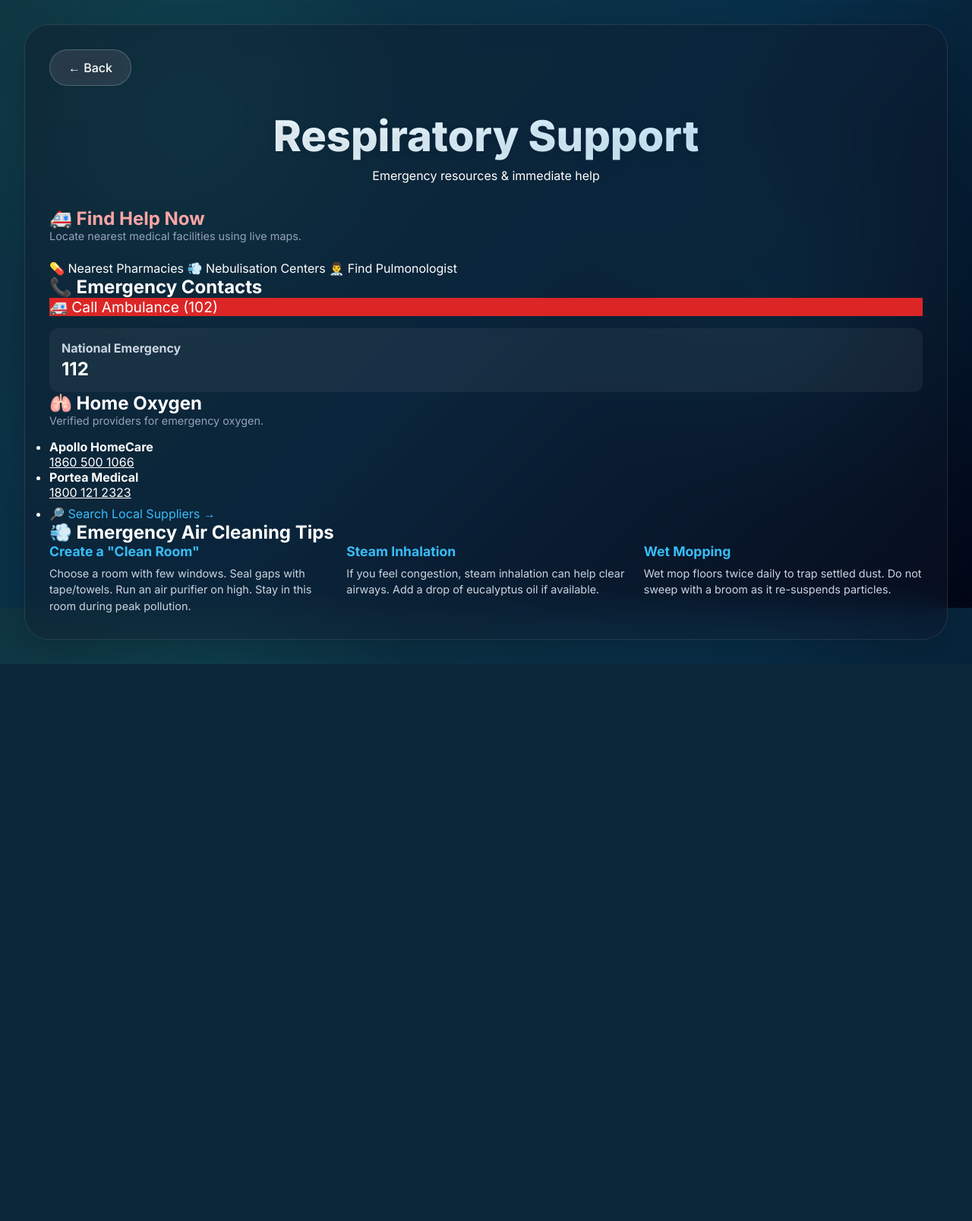
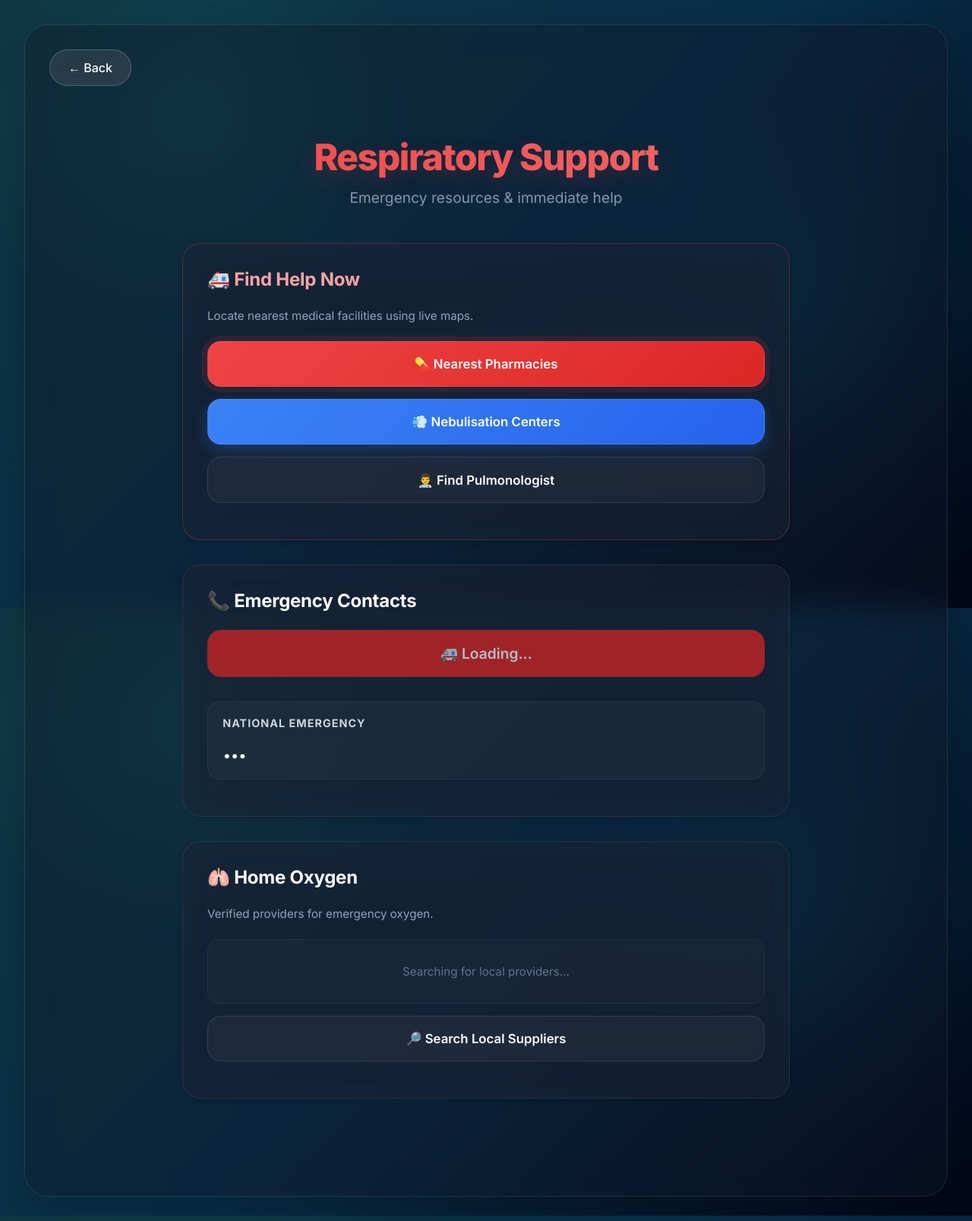
Before and after one commit to Arav-Arun/breatheAI_MumbaiHacks, a Flask app: page /support in a window 1280 px wide. Shown: the whole page at 76% size. Before the commit the page ends 874 px from the top, so only its background shows below. Run offline with Flask 3, Linux system fonts and the light colour scheme.

Commit message:
remove hardcoded data

```diff
--- a/frontend/static/css/style.css
+++ b/frontend/static/css/style.css
@@ -1147,22 +1147,158 @@ footer {
     }
 }
 
-/* Support Button */
-.support-btn {
-    display: inline-block;
-    padding: 0.8rem 1.5rem;
-    background: rgba(220, 38, 38, 0.2);
-    border: 1px solid rgba(220, 38, 38, 0.4);
-    border-radius: 50px;
-    color: #fca5a5;
-    text-decoration: none;
-    font-weight: 600;
-    transition: all 0.3s ease;
+/* Support Page Styles - Premium Redesign */
+.emergency-header {
+    text-align: center;
+    margin-bottom: 3rem;
+    padding-top: 2rem;
 }
 
-.support-btn:hover {
-    background: rgba(220, 38, 38, 0.4);
+.emergency-title {
+    background: linear-gradient(135deg, #ef4444 0%, #f87171 100%);
+    -webkit-background-clip: text;
+    -webkit-text-fill-color: transparent;
+    font-size: 3rem;
+    font-weight: 800;
+    letter-spacing: -0.03em;
+    margin-bottom: 0.75rem;
+    text-shadow: 0 10px 30px rgba(239, 68, 68, 0.2);
+}
+
+.emergency-subtitle {
+    color: var(--text-secondary);
+    font-size: 1.2rem;
+    font-weight: 400;
+    opacity: 0.9;
+}
+
+.support-grid {
+    display: flex;
+    flex-direction: column;
+    gap: 2rem;
+    max-width: 800px;
+    width: 100%;
+    margin: 0 auto;
+    padding-bottom: 6rem;
+}
+
+.support-card {
+    background: rgba(30, 41, 59, 0.4);
+    backdrop-filter: blur(20px);
+    -webkit-backdrop-filter: blur(20px);
+    border: 1px solid rgba(255, 255, 255, 0.08);
+    border-radius: 24px;
+    padding: 2rem;
+    transition: transform 0.3s cubic-bezier(0.4, 0, 0.2, 1), box-shadow 0.3s ease;
+    box-shadow: 0 4px 6px -1px rgba(0, 0, 0, 0.1), 0 2px 4px -1px rgba(0, 0, 0, 0.06);
+}
+
+.support-card:hover {
+    transform: translateY(-4px);
+    box-shadow: 0 20px 40px -5px rgba(0, 0, 0, 0.2);
+    border-color: rgba(255, 255, 255, 0.15);
+    background: rgba(30, 41, 59, 0.5);
+}
+
+.support-card h2 {
+    font-size: 1.5rem;
+    margin-bottom: 1.5rem;
+    display: flex;
+    align-items: center;
+    gap: 0.75rem;
+    color: var(--text-primary);
+    font-weight: 700;
+    letter-spacing: -0.01em;
+}
+
+.action-btn {
+    display: flex;
+    align-items: center;
+    justify-content: center;
+    gap: 0.75rem;
+    width: 100%;
+    padding: 1.2rem;
+    border-radius: 18px;
+    font-weight: 600;
+    text-decoration: none;
+    margin-bottom: 1rem;
+    transition: all 0.3s cubic-bezier(0.4, 0, 0.2, 1);
+    font-size: 1.05rem;
+    position: relative;
+    overflow: hidden;
+}
+
+.action-btn:hover {
+    transform: translateY(-2px);
+    filter: brightness(1.1);
+}
+
+.action-btn:active {
+    transform: translateY(0);
+}
+
+.btn-primary {
+    background: linear-gradient(135deg, #ef4444 0%, #dc2626 100%);
     color: white;
-    transform: translateY(-2px);
-    box-shadow: 0 4px 12px rgba(220, 38, 38, 0.2);
+    box-shadow: 0 8px 20px rgba(239, 68, 68, 0.25);
+    border: 1px solid rgba(255, 255, 255, 0.1);
 }
+
+.btn-secondary {
+    background: linear-gradient(135deg, #3b82f6 0%, #2563eb 100%);
+    color: white;
+    box-shadow: 0 8px 20px rgba(59, 130, 246, 0.25);
+    border: 1px solid rgba(255, 255, 255, 0.1);
+}
+
+.btn-outline {
+    background: rgba(255, 255, 255, 0.03);
+    border: 1px solid rgba(255, 255, 255, 0.1);
+    color: var(--text-primary);
+    backdrop-filter: blur(10px);
+}
+
+.btn-outline:hover {
+    background: rgba(255, 255, 255, 0.08);
+    border-color: rgba(255, 255, 255, 0.2);
+}
+
+/* Pulsing animation for emergency button */
+@keyframes pulse-red {
+    0% { box-shadow: 0 0 0 0 rgba(239, 68, 68, 0.4); }
+    70% { box-shadow: 0 0 0 10px rgba(239, 68, 68, 0); }
+    100% { box-shadow: 0 0 0 0 rgba(239, 68, 68, 0); }
+}
+
+.btn-pulse {
+    animation: pulse-red 2s infinite;
+}
+
+.tips-list {
+    list-style: none;
+    padding: 0;
+}
+
+.tips-list li {
+    padding: 1.2rem;
+    background: rgba(255, 255, 255, 0.02);
+    border: 1px solid rgba(255, 255, 255, 0.05);
+    border-radius: 16px;
+    margin-bottom: 0.75rem;
+    color: var(--text-secondary);
+    font-size: 0.95rem;
+    transition: background 0.2s ease;
+}
+
+.tips-list li:hover {
+    background: rgba(255, 255, 255, 0.04);
+}
+
+.tips-list li:last-child { margin-bottom: 0; }
+.tips-list strong { color: var(--text-primary); font-weight: 600; display: block; margin-bottom: 0.25rem; }
+
+@media (max-width: 768px) {
+    .emergency-title { font-size: 2.25rem; }
+    .support-card { padding: 1.5rem; }
+    .action-btn { padding: 1rem; }
+}
--- a/frontend/templates/support.html
+++ b/frontend/templates/support.html
@@ -20,11 +20,11 @@
 
         <div class="support-grid">
             <!-- 1. Immediate Help (Maps) -->
-            <div class="support-card" style="border-color: rgba(239, 68, 68, 0.5);">
+            <div class="support-card" style="border-color: rgba(239, 68, 68, 0.3);">
                 <h2 style="color: #fca5a5;">🚑 Find Help Now</h2>
-                <p style="color: #94a3b8; margin-bottom: 1.5rem; font-size: 0.9rem;">Locate nearest medical facilities using live maps.</p>
+                <p style="color: #94a3b8; margin-bottom: 1.5rem; font-size: 0.95rem;">Locate nearest medical facilities using live maps.</p>
 
-                <a href="https://www.google.com/maps/search/pharmacy+with+inhalers+near+me" target="_blank" class="action-btn btn-primary">
+                <a href="https://www.google.com/maps/search/pharmacy+with+inhalers+near+me" target="_blank" class="action-btn btn-primary btn-pulse">
                     <span>💊 Nearest Pharmacies</span>
                 </a>
                 <a href="https://www.google.com/maps/search/nebulisation+center+near+me" target="_blank" class="action-btn btn-secondary">
@@ -39,58 +39,30 @@
             <div class="support-card">
                 <h2>📞 Emergency Contacts</h2>
                 <div style="display: flex; flex-direction: column; gap: 1rem;">
-                    <a href="tel:102" class="action-btn" style="background: #dc2626; color: white; font-size: 1.2rem;">
-                        🚑 Call Ambulance (102)
+                    <a href="#" id="ambulance-btn" class="action-btn" style="background: #dc2626; color: white; font-size: 1.2rem; pointer-events: none; opacity: 0.7;">
+                        🚑 Loading...
                     </a>
-                    <div style="background: rgba(255,255,255,0.05); padding: 1rem; border-radius: 12px;">
-                        <strong style="display: block; color: #cbd5e1; margin-bottom: 0.2rem;">National Emergency</strong>
-                        <span style="font-size: 1.5rem; font-weight: 700; color: white;">112</span>
+                    <div style="background: rgba(255,255,255,0.03); padding: 1.2rem; border-radius: 16px; border: 1px solid rgba(255,255,255,0.05);">
+                        <strong style="display: block; color: #cbd5e1; margin-bottom: 0.4rem; font-size: 0.9rem; text-transform: uppercase; letter-spacing: 1px;">National Emergency</strong>
+                        <span id="national-num" style="font-size: 2rem; font-weight: 800; color: white; letter-spacing: -1px;">...</span>
                     </div>
+                    <div id="emergency-notes"></div>
                 </div>
             </div>
 
             <!-- 3. Home Oxygen Providers -->
             <div class="support-card">
                 <h2>🫁 Home Oxygen</h2>
-                <p style="color: #94a3b8; margin-bottom: 1rem; font-size: 0.9rem;">Verified providers for emergency oxygen.</p>
-                <ul class="tips-list">
-                    <li>
-                        <strong>Apollo HomeCare</strong><br>
-                        <a href="tel:18605001066" style="color: #fff; text-decoration: underline;">1860 500 1066</a>
-                    </li>
-                    <li>
-                        <strong>Portea Medical</strong><br>
-                        <a href="tel:18001212323" style="color: #fff; text-decoration: underline;">1800 121 2323</a>
-                    </li>
-                    <li>
-                        <a href="https://www.google.com/maps/search/oxygen+cylinder+supplier+near+me" target="_blank" style="color: #38bdf8; display: block; margin-top: 0.5rem;">🔎 Search Local Suppliers →</a>
+                <p style="color: #94a3b8; margin-bottom: 1.5rem; font-size: 0.95rem;">Verified providers for emergency oxygen.</p>
+                <ul class="tips-list" id="oxygen-list">
+                    <!-- Dynamic Content -->
+                    <li style="text-align: center; padding: 2rem; color: #64748b;">
+                        Searching for local providers...
                     </li>
                 </ul>
-            </div>
-
-            <!-- 4. Emergency Air Cleaning Tips -->
-            <div class="support-card" style="grid-column: 1 / -1;">
-                <h2>💨 Emergency Air Cleaning Tips</h2>
-                <div style="display: grid; grid-template-columns: repeat(auto-fit, minmax(250px, 1fr)); gap: 1.5rem;">
-                    <div>
-                        <strong style="color: #38bdf8; font-size: 1.1rem;">Create a "Clean Room"</strong>
-                        <p style="color: #cbd5e1; font-size: 0.9rem; margin-top: 0.5rem; line-height: 1.5;">
-                            Choose a room with few windows. Seal gaps with tape/towels. Run an air purifier on high. Stay in this room during peak pollution.
-                        </p>
-                    </div>
-                    <div>
-                        <strong style="color: #38bdf8; font-size: 1.1rem;">Steam Inhalation</strong>
-                        <p style="color: #cbd5e1; font-size: 0.9rem; margin-top: 0.5rem; line-height: 1.5;">
-                            If you feel congestion, steam inhalation can help clear airways. Add a drop of eucalyptus oil if available.
-                        </p>
-                    </div>
-                    <div>
-                        <strong style="color: #38bdf8; font-size: 1.1rem;">Wet Mopping</strong>
-                        <p style="color: #cbd5e1; font-size: 0.9rem; margin-top: 0.5rem; line-height: 1.5;">
-                            Wet mop floors twice daily to trap settled dust. Do not sweep with a broom as it re-suspends particles.
-                        </p>
-                    </div>
-                </div>
+                <a href="https://www.google.com/maps/search/oxygen+cylinder+supplier+near+me" target="_blank" class="action-btn btn-outline" style="margin-top: 1rem;">
+                    <span>🔎 Search Local Suppliers</span>
+                </a>
             </div>
         </div>
     </div>
@@ -125,32 +97,66 @@
             fetch(`/api/support?city=${encodeURIComponent(city)}&country=${encodeURIComponent(country)}`)
                 .then(res => res.json())
                 .then(data => {
+                    // 1. Ambulance
+                    const ambulanceBtn = document.getElementById('ambulance-btn');
                     if (data.ambulance) {
-                        // Update Ambulance
-                        const ambulanceBtn = document.querySelector('a[href^="tel:"]');
-                        if (ambulanceBtn) {
                         ambulanceBtn.href = `tel:${data.ambulance}`;
                         ambulanceBtn.innerHTML = `🚑 Call Ambulance (${data.ambulance})`;
+                        ambulanceBtn.style.pointerEvents = 'auto';
+                        ambulanceBtn.style.opacity = '1';
+                    } else {
+                        ambulanceBtn.innerHTML = `🚑 Ambulance Not Found`;
                     }
 
-                        // Update General/National
-                        const nationalNum = document.querySelector('.support-card span[style*="font-size: 1.5rem"]');
-                        if (nationalNum) {
+                    // 2. National Emergency
+                    const nationalNum = document.getElementById('national-num');
+                    if (data.general || data.police) {
                         nationalNum.textContent = data.general || data.police;
+                    } else {
+                        nationalNum.textContent = "112"; // Fallback
                     }
 
-                        // Add Notes if available
+                    // 3. Notes
+                    const notesDiv = document.getElementById('emergency-notes');
                     if (data.notes) {
-                            const notesDiv = document.createElement('div');
-                            notesDiv.style.marginTop = '1rem';
-                            notesDiv.style.color = '#94a3b8';
-                            notesDiv.style.fontSize = '0.9rem';
-                            notesDiv.innerHTML = `ℹ️ ${data.notes}`;
-                            document.querySelector('.support-card:nth-child(2)').appendChild(notesDiv);
+                        notesDiv.innerHTML = `
+                            <div style="margin-top: 1rem; padding: 1rem; background: rgba(59, 130, 246, 0.1); border-radius: 12px; border: 1px solid rgba(59, 130, 246, 0.2);">
+                                <strong style="color: #60a5fa; display: block; margin-bottom: 0.25rem;">ℹ️ Local Advice</strong>
+                                <span style="color: #cbd5e1; font-size: 0.9rem; line-height: 1.5;">${data.notes}</span>
+                            </div>
+                        `;
                     }
+
+                    // 4. Oxygen Providers (Mock Logic for now, can be enhanced with AI later)
+                    const oxygenList = document.getElementById('oxygen-list');
+                    oxygenList.innerHTML = ''; // Clear loading
+
+                    // For now, we don't have a real oxygen provider API, so we show a generic message
+                    // or specific ones if we are in India (preserving legacy behavior but checking country)
+                    if (country === 'IN') {
+                        oxygenList.innerHTML = `
+                            <li>
+                                <strong>Apollo HomeCare</strong><br>
+                                <a href="tel:18605001066" style="color: #fff; text-decoration: underline;">1860 500 1066</a>
+                            </li>
+                            <li>
+                                <strong>Portea Medical</strong><br>
+                                <a href="tel:18001212323" style="color: #fff; text-decoration: underline;">1800 121 2323</a>
+                            </li>
+                        `;
+                    } else {
+                        oxygenList.innerHTML = `
+                            <li style="text-align: center; padding: 1.5rem; color: #94a3b8;">
+                                No specific verified providers found for this region.<br>
+                                Please use the map search below.
+                            </li>
+                        `;
                     }
                 })
-                .catch(err => console.error("Failed to fetch emergency info:", err));
+                .catch(err => {
+                    console.error("Failed to fetch emergency info:", err);
+                    document.getElementById('ambulance-btn').innerHTML = "⚠️ Error loading data";
+                });
         }
     </script>
 </body>
```
Also changed, not shown: backend/ai/environment_agent.py (+36 -2 lines). Lines whose indentation alone changed are shown as unchanged.
